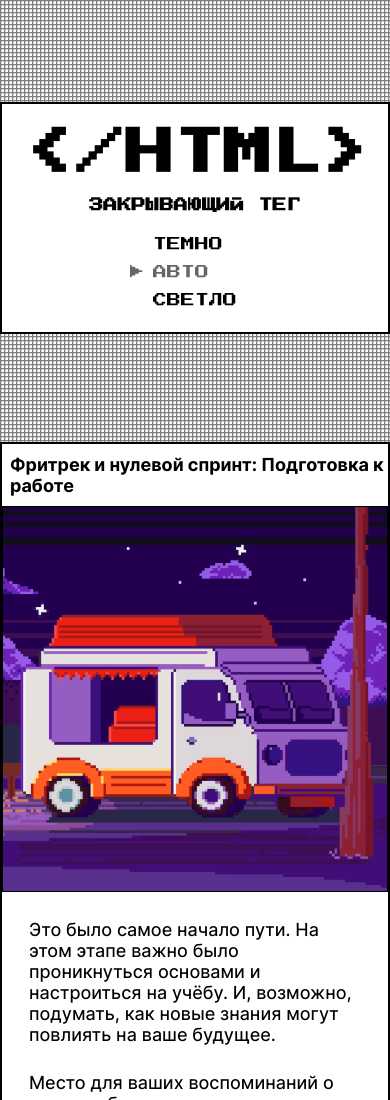
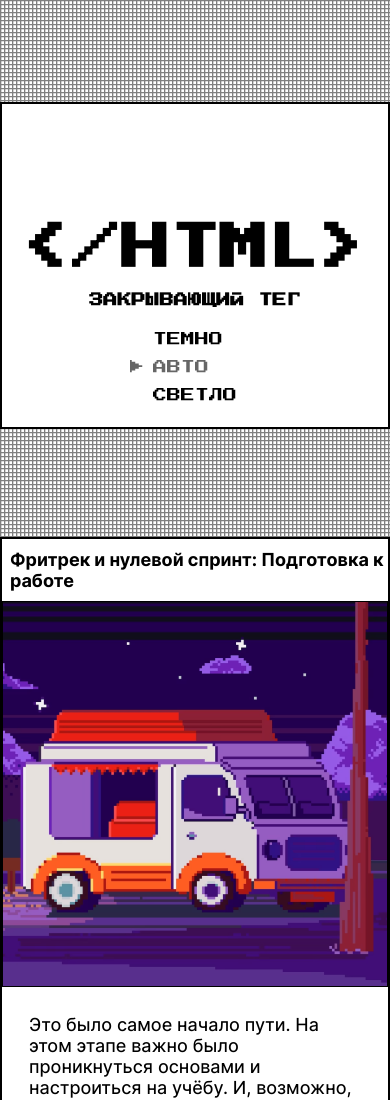
Before and after one commit to vlazarev-yandex/zakrivayuschiy-teg, a plain HTML site: page index.html in a window 390 px wide. Shown: the top 1100 px of the page. Drawn offline with Linux system fonts and the light colour scheme.

Commit message:
paddings in header

```diff
--- a/styles/style.css
+++ b/styles/style.css
@@ -46,12 +46,21 @@
   text-transform: uppercase;
   text-align: center;
 
-  width: min(100%, 696px); /* надо сделать через clamp */
+  width: min(100%, 696px);
   border: 2px solid var(--Themes__mainColor, #000);
   background: var(--Themes__background-color, #fff);
-  padding: 25px; /* надо посчитать через clamp */
+  padding-block-start: 136px; /* desktop */
+  padding-block-end: 25px;
+  padding-inline: 120.5px; /* desktop */
 
   margin-block-end: 108px;
+}
+
+@media (width <= 500px) {
+  .header {
+    padding-block-start: 120px; /* mobile */
+    padding-inline: 14px; /* mobile */
+  }
 }
 
 .header__title {
@@ -151,7 +160,7 @@
   color: var(--Themes__mainColor);
   font: var(--mainSection__font);
 
-  width: min(100%, 696px); /* надо сделать через clamp */
+  width: min(100%, 696px);
   border: 2px solid var(--Themes__mainColor, #000);
   background: var(--Themes__background-color, #fff);
 
```
